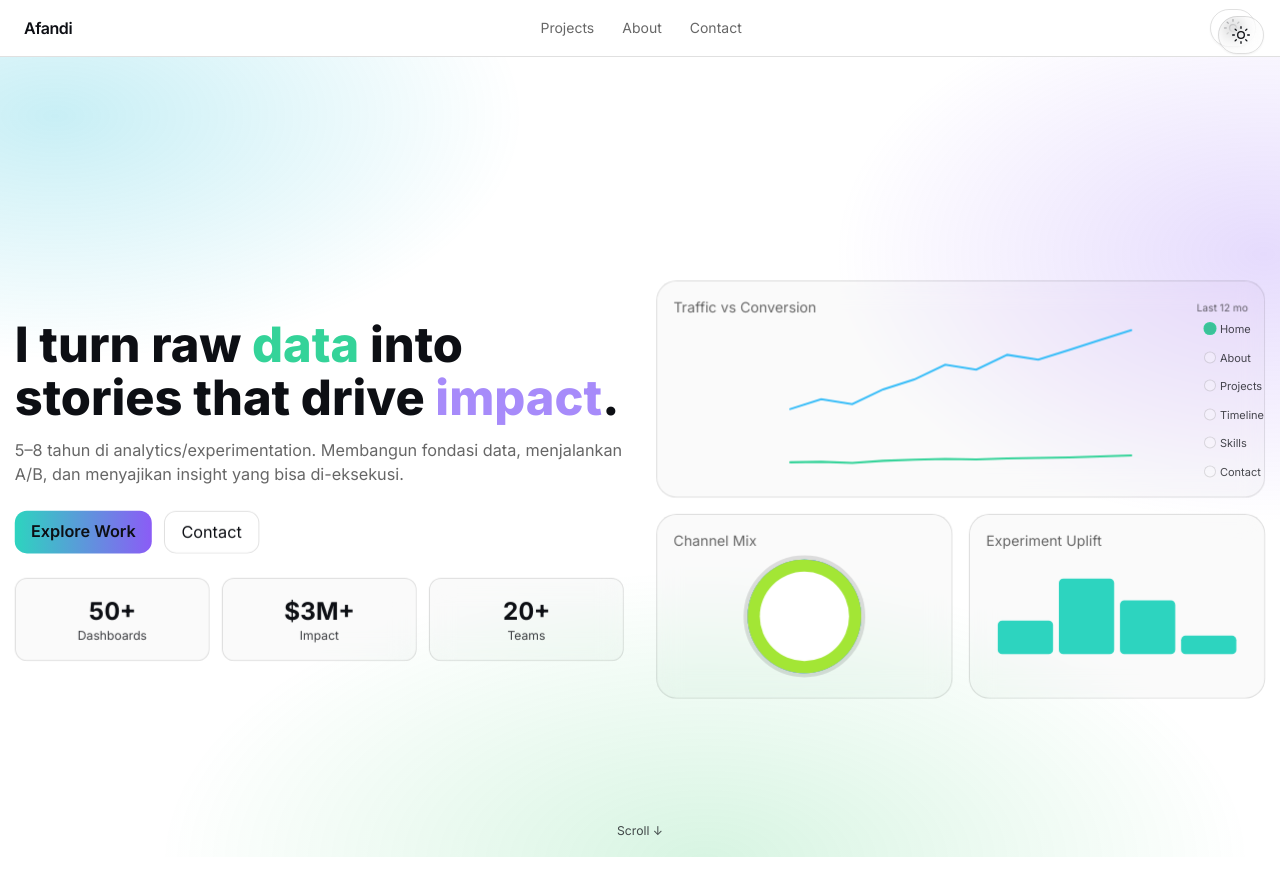
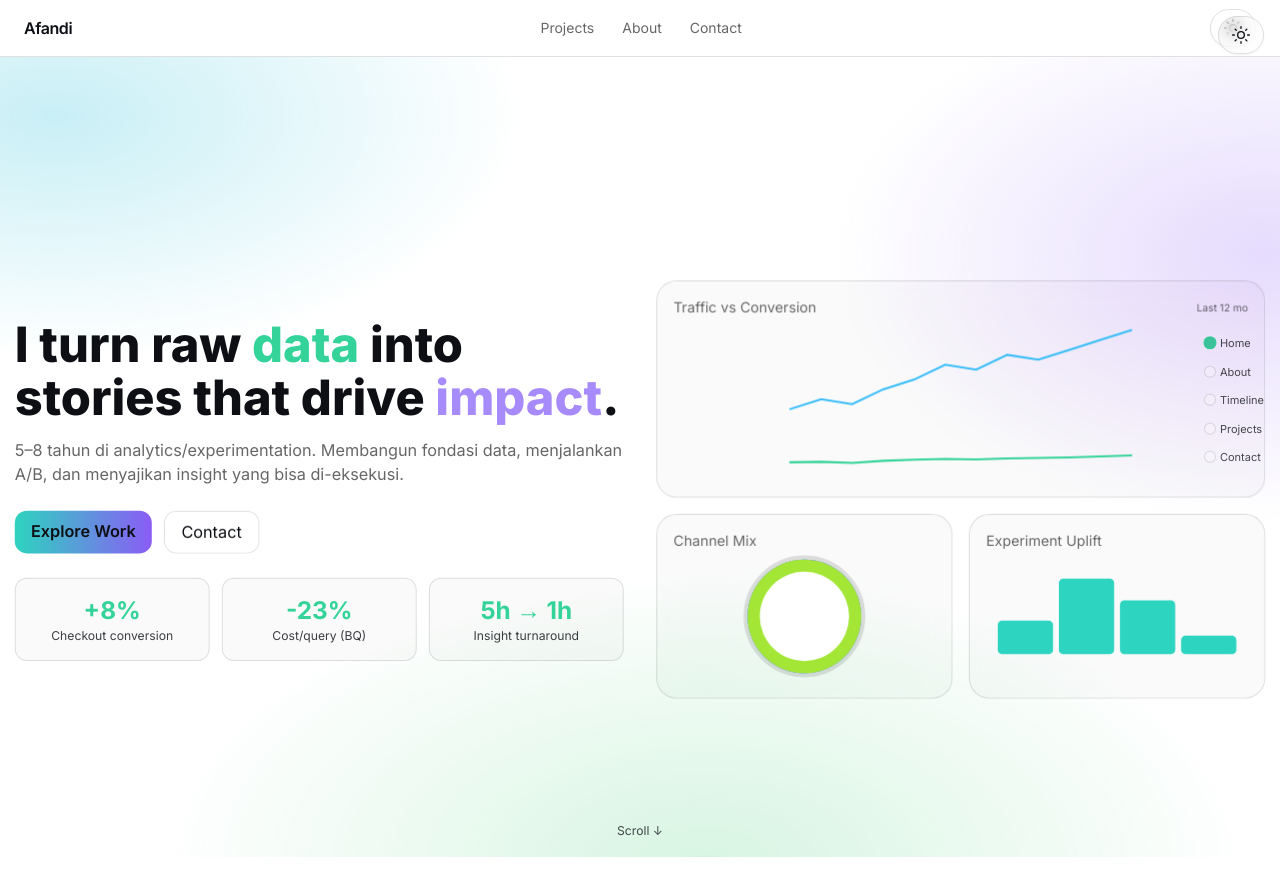
Before and after one commit to fandifandi/cv, a Next.js app: page / in a window 1280 px wide. Shown: the top 896 px of the page. Built offline with nearby package versions, Linux system fonts and the light colour scheme.

Commit message:
update config json

```diff
--- a/app/(site)/page.tsx
+++ b/app/(site)/page.tsx
@@ -25,9 +25,9 @@ export const dynamic = "force-static";
 const SECTIONS = [
   { id: "hero", label: "Home" },
   { id: "about", label: "About" },
+
+  { id: "timeline", label: "Timeline" },
   { id: "projects", label: "Projects" },
-  { id: "timeline", label: "Timeline" },
-  { id: "skills", label: "Skills" },
   { id: "contact", label: "Contact" },
 ];
 
@@ -151,19 +151,21 @@ const carouselItems: ProjectItem[] = [...allProjects]            // atau [...fea
                   </a>
                 </div>
                 <div className="mt-6 grid grid-cols-3 gap-3 text-center">
-                  <div className="rounded-xl frost bg-[color:var(--card)] border border-[color:var(--border)] p-4">
-                    <div className="text-2xl font-bold mono">50+</div>
-                    <div className="text-xs opacity-80">Dashboards</div>
+
+              <div className="rounded-xl border border-[color:var(--border)] bg-[color:var(--card)] p-4">
+                <div className="text-2xl font-bold text-emerald-400">+8%</div>
+                <div className="text-xs opacity-80">Checkout conversion</div>
               </div>
-                  <div className="rounded-xl frost bg-[color:var(--card)] border border-[color:var(--border)] p-4">
-                    <div className="text-2xl font-bold mono">$3M+</div>
-                    <div className="text-xs opacity-80">Impact</div>
+              <div className="rounded-xl border border-[color:var(--border)] bg-[color:var(--card)] p-4">
+                <div className="text-2xl font-bold text-emerald-400">-23%</div>
+                <div className="text-xs opacity-80">Cost/query (BQ)</div>
               </div>
-                  <div className="rounded-xl frost bg-[color:var(--card)] border border-[color:var(--border)] p-4">
-                    <div className="text-2xl font-bold mono">20+</div>
-                    <div className="text-xs opacity-80">Teams</div>
+              <div className="rounded-xl border border-[color:var(--border)] bg-[color:var(--card)] p-4">
+                <div className="text-2xl font-bold text-emerald-400">5h → 1h</div>
+                <div className="text-xs opacity-80">Insight turnaround</div>
               </div>
             </div>
+
               </div>
 
               {/* Dashboard cluster (placeholder tanpa Chart.js dulu) */}
@@ -227,6 +229,21 @@ const carouselItems: ProjectItem[] = [...allProjects]            // atau [...fea
                     BI & Storytelling
                   </div>
                 </div>
+                <div className="mt-6 grid grid-cols-3 gap-3 text-center">
+
+                <div className="rounded-xl border border-[color:var(--border)] bg-[color:var(--card)] p-4">
+                  <div className="text-2xl font-bold text-emerald-400">+8%</div>
+                  <div className="text-xs opacity-80">Checkout conversion</div>
+                </div>
+                <div className="rounded-xl border border-[color:var(--border)] bg-[color:var(--card)] p-4">
+                  <div className="text-2xl font-bold text-emerald-400">-23%</div>
+                  <div className="text-xs opacity-80">Cost/query (BQ)</div>
+                </div>
+                <div className="rounded-xl border border-[color:var(--border)] bg-[color:var(--card)] p-4">
+                  <div className="text-2xl font-bold text-emerald-400">5h → 1h</div>
+                  <div className="text-xs opacity-80">Insight turnaround</div>
+                </div>
+              </div>
               </article>
             </div>
           </div>
--- a/app/og/route.tsx
+++ b/app/og/route.tsx
@@ -1,7 +1,7 @@
 // app/og/route.tsx
 import { ImageResponse } from "next/og";
 
-export const runtime = "edge";
+// export const runtime = "edge";
 
 export async function GET() {
   return new ImageResponse(
--- /dev/null
+++ b/next.config.ts
@@ -0,0 +1,9 @@
+import type { NextConfig } from "next";
+
+const nextConfig: NextConfig = {
+  output: "export",
+  images: { unoptimized: true },
+  productionBrowserSourceMaps: false,
+};
+
+export default nextConfig;
```
Also changed, not shown: next.config.js (added, +13 -0 lines), package.json (+3 -5 lines). Lines whose indentation alone changed are shown as unchanged.
